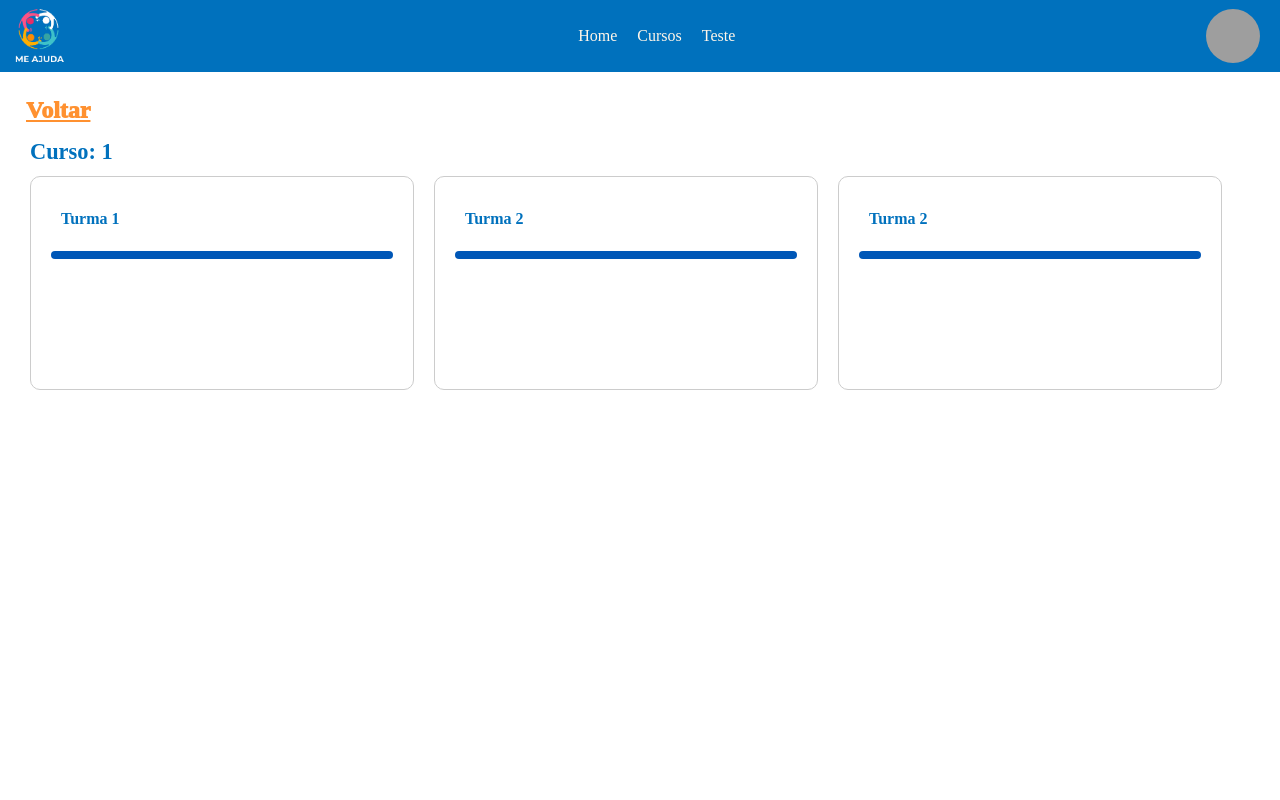
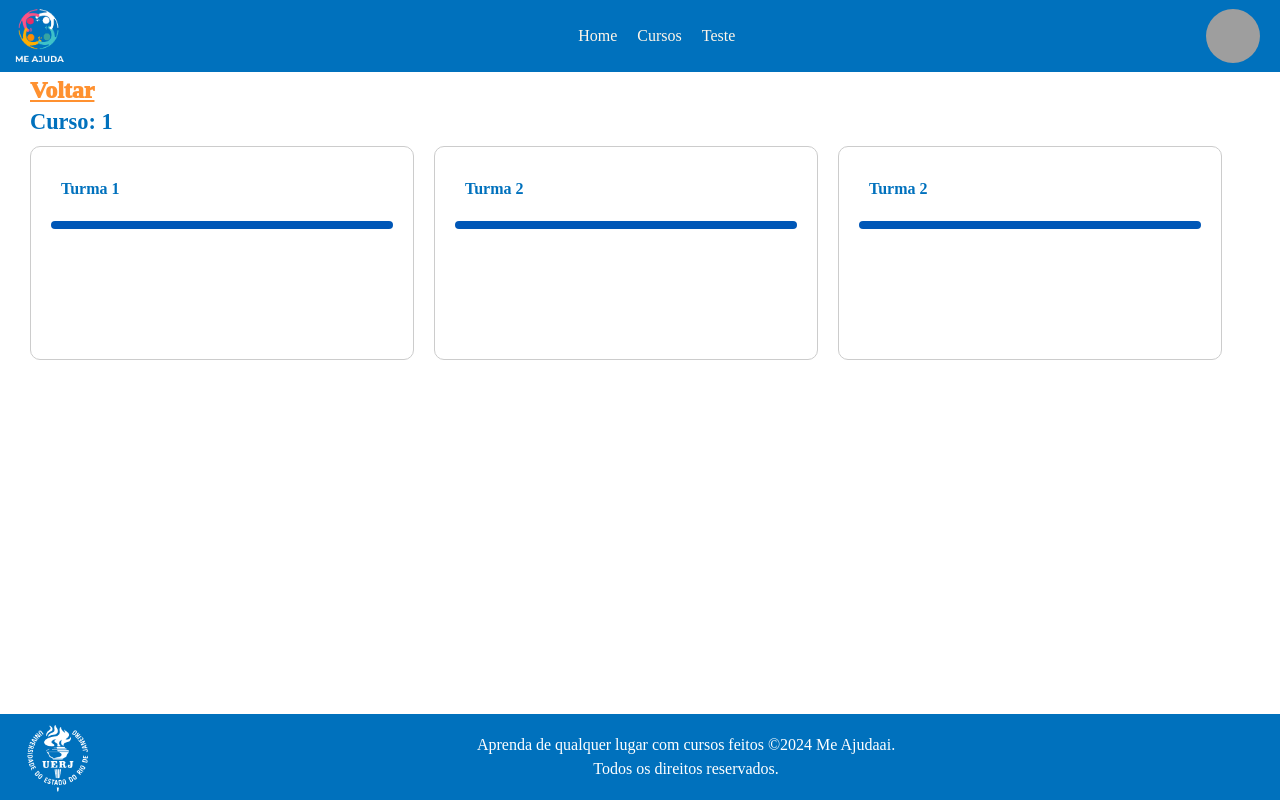
Before and after one commit to wallacevff/projeto-final-frontend, a Next.js app: page /curso/curso/1 in a window 1280 px wide. Shown: the top 800 px of the page. Built offline with nearby package versions, Linux system fonts and the light colour scheme; grey boxes are pictures that could not be loaded; a web font is replaced by a local one.

Commit message:
Correção footer e tarefas

```diff
--- a/src/components/Board/Board.module.css
+++ b/src/components/Board/Board.module.css
@@ -41,7 +41,7 @@
 }
 .Content{
     display: flex;
-    flex: 1;
+    /* flex: 1; */
     align-content: center;
     text-align: center;
     /* word-break: break-all; */
--- a/src/components/BodyWithSidebar/BodyWithSidebar.module.css
+++ b/src/components/BodyWithSidebar/BodyWithSidebar.module.css
@@ -7,12 +7,12 @@
 }
 .body{
     display: flex;
-    flex: 1;
+    /* flex: 1; */
 }
 .content{
     margin-top: 30px;
     margin-left: 30px;
     margin-bottom: 30px;
     width: 100%;
-    background-color: blue;
+    /* background-color: blue; */
 }
--- a/src/components/Button/Button.module.css
+++ b/src/components/Button/Button.module.css
@@ -1,6 +1,6 @@
 .Button{
     /* border: solid; */
-    padding: 10px;
+    /* padding: 10px; */
     color: white;
     border-radius: 30px;
 }
--- a/src/components/Card/Card.module.css
+++ b/src/components/Card/Card.module.css
@@ -5,7 +5,7 @@
     /* min-width: 30%;
     min-height: 30%; */
     /* padding-top: 20px; */
-    height: max-content;
+    /* height: max-content; */
     padding-left: 10px;
     padding-right: 10px;
     padding-bottom: 10px;
@@ -17,7 +17,7 @@
     margin: 10px;
     /* overflow: hidden; */
     padding: 20px;
-    margin: 10px;
+    /* margin: 10px; */
     min-width: max-content;
     width: 12300px;
     max-width: 30vw;
--- a/src/components/Cards/Cards.module.css
+++ b/src/components/Cards/Cards.module.css
@@ -1,8 +1,9 @@
 .Cards{
     display: flex;
-    flex: 1;
+    flex-direction: row;
+    /* flex: 1; */
     flex-wrap: wrap;
     justify-content: flex-start;
     margin-left: -10px;
-    margin-bottom: var(--margin-footer);
+    /* margin-bottom: var(--margin-footer); */
 }
--- a/src/components/Layout/Layout.module.css
+++ b/src/components/Layout/Layout.module.css
@@ -10,12 +10,24 @@
 .Layout{
     display: flex;
     flex-direction: column;
+    margin-top: var(--navbar-height);
+    margin-left: var(--container-margin);
+    margin-right: var(--container-margin);
+    min-height: calc(100vh - (var(--footer-height) + var(--navbar-height)));
+}
+
+.LayoutWithSidebar{
+    display: flex;
+    flex-direction: column;
+    margin-left: var(--container-margin);
+    margin-right: var(--container-margin);
+    min-height: calc(100vh - (var(--footer-height) + var(--navbar-height)));
 }
 
 .Layout .Header{
-    margin-left: var(--container-margin);
+    /* margin-left: var(--container-margin); */
     display: flex;
-    flex: 1;
+    /* flex: 1; */
     flex-direction: column;
     justify-content: flex-start;
     /* margin-top: var(--navbar-height); */
@@ -36,14 +48,12 @@
     /* height: 100px; */
 }
 .Layout .Body{
-    margin-left: var(--container-margin);
-    margin-right: var(--container-margin);
+
     display: flex;
     flex-direction: column;
-    flex: 1;
+    /* flex: 1; */
     /* align-content: center; */
     flex-wrap: wrap;
     justify-content: flex-start;
-    min-height: calc(100vh - var(--footer-height));
-    height: 100vh;
+
 }
--- a/src/components/Layout/index.tsx
+++ b/src/components/Layout/index.tsx
@@ -44,7 +44,7 @@ const Layout = (props: LayoutProps) => {
     if (!props.sidebar) {
         return (
             <div className={LayoutCSS.LayoutContainer} style={props.containerStyle}>
-                <div className={LayoutCSS.Layout} style={props.layoutStyle}>
+
                 <Navbar logo=<Logo navBar /> itens={[
                     { title: "Home", url: "/", key: 1 },
                     { title: "Cursos", url: "/curso", key: 2 },
@@ -52,9 +52,9 @@ const Layout = (props: LayoutProps) => {
                 ]}
                     picture={user?.picture}
                 />
-
+                <div className={LayoutCSS.Layout} style={props.layoutStyle}>
                     {typeof (props.buttons) !== "undefined" && <NavigationButtonGroup style={{
-                        marginTop: "calc(var(--navbar-height) + 10px)",
+                        // marginTop: "calc(var(--navbar-height) + 10px)",
                         ...props.layoutNavigationButtonGroupStyle
                     }}>
                         {props.buttons}
@@ -81,7 +81,7 @@ const Layout = (props: LayoutProps) => {
     }
     else {
         return <div className={LayoutCSS.LayoutContainer} style={props.containerStyle}>
-            <div className={LayoutCSS.Layout} style={props.layoutStyle}>
+
                 <Navbar logo=<Logo navBar /> itens={[
                     { title: "Home", url: "/", key: 1 },
                     { title: "Cursos", url: "/curso", key: 2 },
@@ -89,7 +89,7 @@ const Layout = (props: LayoutProps) => {
                 ]}
                     picture={user?.picture}
                 />
-
+                <div className={LayoutCSS.LayoutWithSidebar} style={props.layoutStyle}>
                 {/* {typeof (props.buttons) !== "undefined" && <NavigationButtonGroup style={{
                     marginTop: "calc(var(--navbar-height) + 10px)",
                     ...props.layoutNavigationButtonGroupStyle
--- a/src/components/NavigationButtonGroup/index.tsx
+++ b/src/components/NavigationButtonGroup/index.tsx
@@ -9,10 +9,10 @@ const NavigationButtonGroup = (props: any) => {
         {
             display: "flex",
             flexDirection: "line",
-            flex: 1,
+            // flex: 1,
             alignContent: "normal",
             width: "-webkit-fill-available",
-            marginLeft: "1rem",
+            // marginLeft: "1rem",
             ...props?.style
         }
 
--- a/src/pages/index.tsx
+++ b/src/pages/index.tsx
@@ -34,7 +34,7 @@ export default function Home() {
         ><div className={HomeCSS.HomeContainer}>
                 <Board title="ME AJUDA AI" content='Bem-vindo(a) ao ME AJUDA AI, a sua plataforma de aprendizado online!'
                     style={{
-                        marginTop: "calc(var(--navbar-height) * 2 + 30px)",
+                        marginTop: "calc((var(--navbar-height) + var(--footer-height))/1.5)",
                         padding: "30px",
                         wordWrap: "break-word"
 
```
Lines whose indentation alone changed are shown as unchanged.
